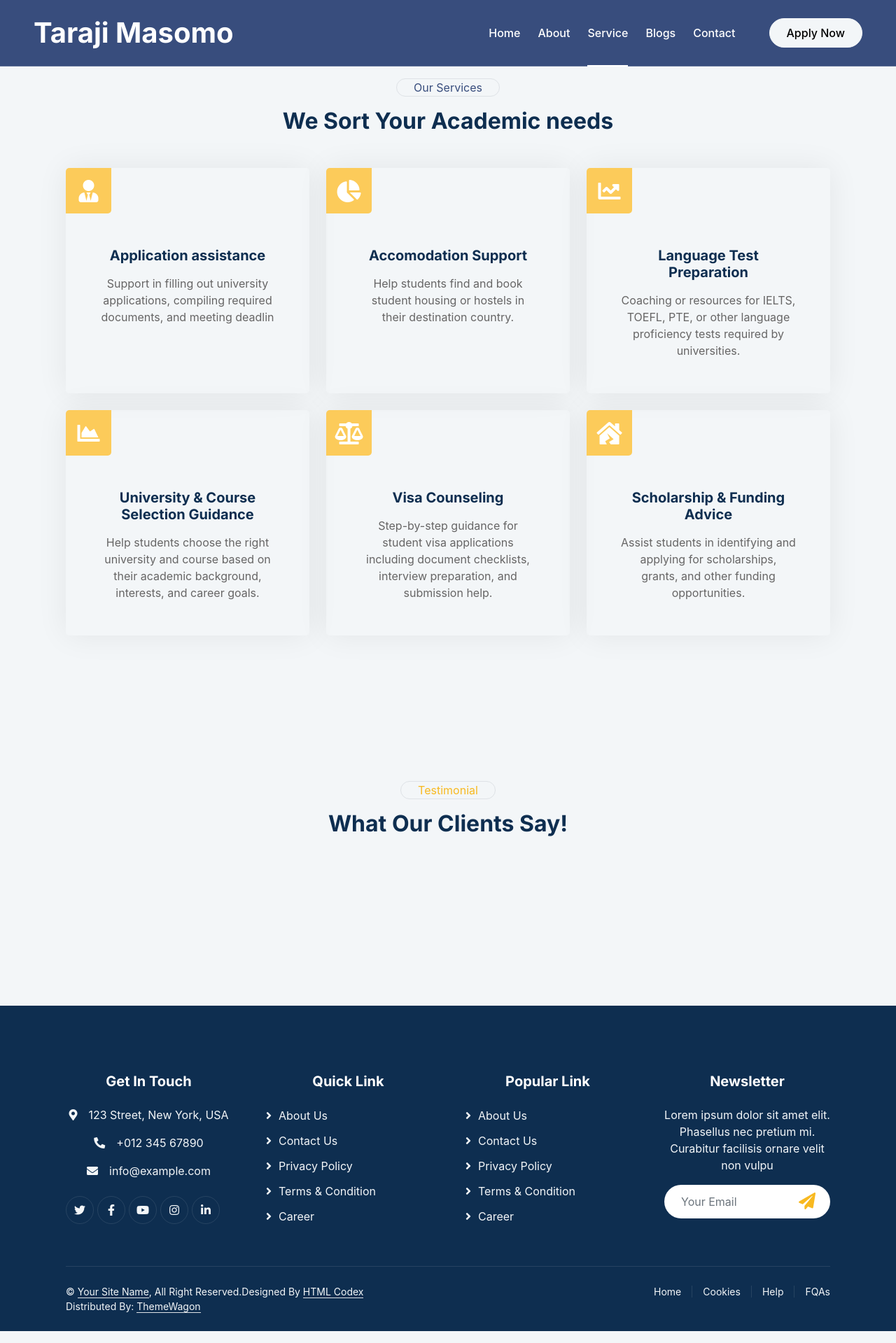
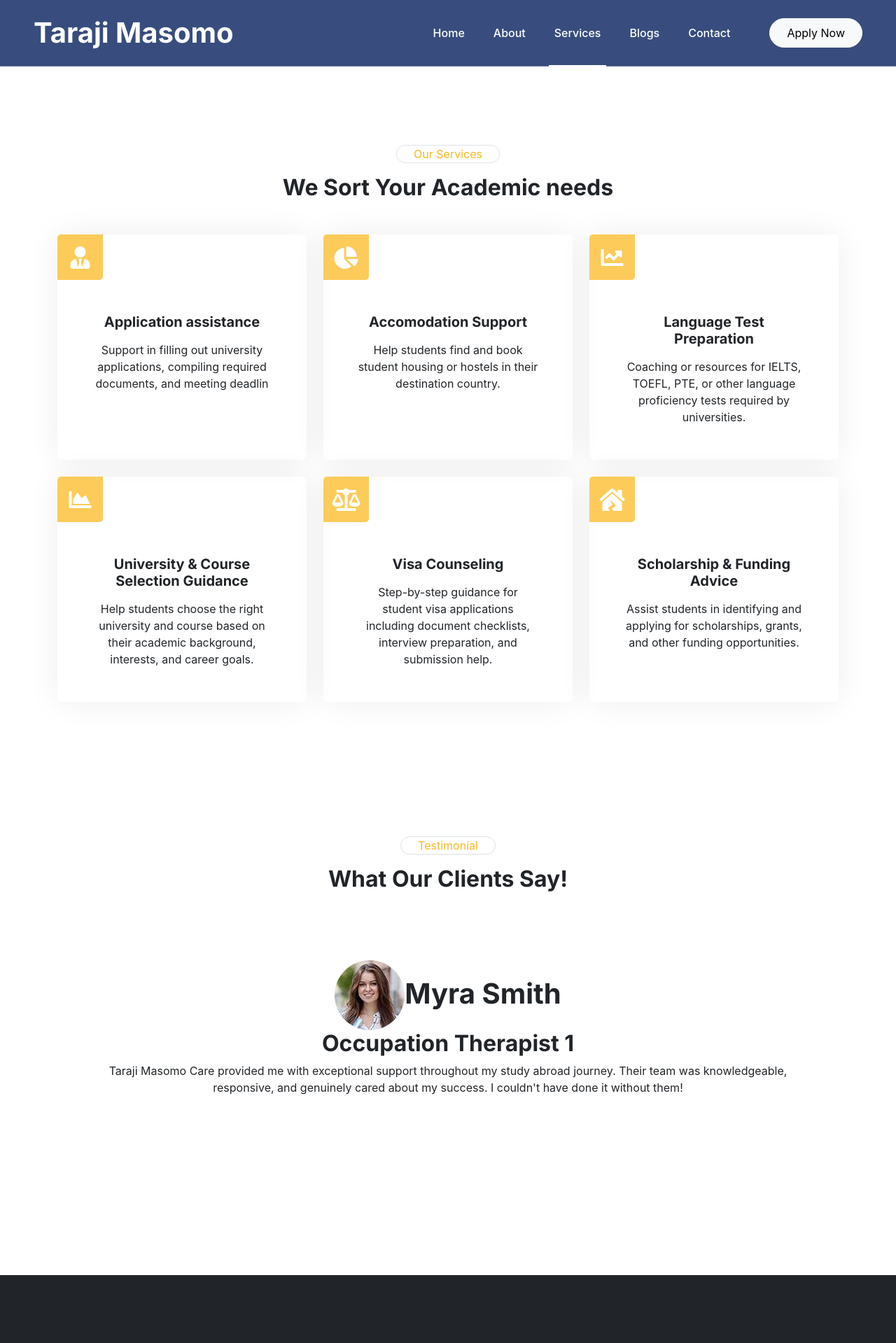
Before and after one commit to KanizoRGB/Masomo-app, a React (Create React App) app: page /services in a window 1280 px wide. Shown: the top 1919 px of the page at 70% size. Built offline with nearby package versions, Linux system fonts and the light colour scheme.

Commit message:
carousel incorporated

```diff
--- a/public/index.html
+++ b/public/index.html
@@ -44,6 +44,7 @@
 
     <!-- Template Stylesheet -->
     <link href="css/style.css" rel="stylesheet">
+    <link rel="stylesheet" href="https://cdn.jsdelivr.net/npm/bootstrap@5.3.6/dist/css/bootstrap.min.css">
   </head>
   <body>
     <noscript>You need to enable JavaScript to run this app.</noscript>
--- a/src/components/Header.js
+++ b/src/components/Header.js
@@ -24,7 +24,7 @@ function Header() {
       <div className="navbar-nav ms-auto py-0">
         <NavLink to="/" className="nav-item nav-link ">Home</NavLink>
         <NavLink to="/about" className="nav-item nav-link">About</NavLink>
-        <NavLink to="/services" className="nav-item nav-link">Service</NavLink>
+        <NavLink to="/services" className="nav-item nav-link">Services</NavLink>
         <NavLink to="/blogs" className="nav-item nav-link">Blogs</NavLink>
         <NavLink to="/contact" className="nav-item nav-link">Contact</NavLink>
       </div>
--- a/src/pages/About.js
+++ b/src/pages/About.js
@@ -12,25 +12,29 @@ function About() {
         </div>
         <div className="col-lg-6 wow fadeInUp " data-wow-delay="0.1s">
           <div className="d-inline-block border rounded-pill px-4 mt-4 mb-3" style={{color:"rgb(248, 185, 32)"}}>About Us</div>
-          <h2 className="mb-4">Scholarships to fund your dreams</h2>
-          <p className="mb-4">Tempor erat elitr rebum at clita. Diam dolor diam ipsum et tempor sit. Aliqu diam amet diam et eos labore. Clita erat ipsum et lorem et sit, sed stet no labore lorem sit. Sanctus clita duo justo et tempor eirmod</p>
+          <h2 className="mb-4">Global Academic Opportunities</h2>
+          <p className="mb-4 text-dark">Our mission is to transform dreams of international education into reality through personalized counseling, comprehensive admissions support, and strategic partnerships with reputable educational institutions worldwide.</p>
+          <p className="mb-4 text-dark">We specialize in study abroad programs, scholarship application assistance, visa processing, internship placements, and pre-departure orientations, aiming to nurture future leaders, professionals, and change-makers in various fields.</p>
+
           <div className="row g-3 mb-4">
             <div className="col-12 d-flex">
-              <div className="flex-shrink-0 btn-lg-square rounded-circle" style={{backgroundColor: "rgb(56, 77, 125)"}}>
-                <i className="fa fa-user-tie text-white" />
-              </div>
+              {/* <div className="flex-shrink-0 btn-lg-square rounded-circle" style={{backgroundColor: "rgb(56, 77, 125)"}}>
+
+              </div> */}
               <div className="ms-4">
-                <h6>Statement of Purpose(SOP)</h6>
-                <span>Tempor erat elitr rebum at clita. Diam dolor ipsum amet eos erat ipsum lorem et sit sed stet lorem sit clita duo</span>
+                <i className="bi bi-eye-fill text-primary" style={{fontSize:"40px"}} />
+                <h6>Vision</h6>
+                <span>To create a better world by embracing change and transforming the African education landscape </span>
               </div>
             </div>
-            <div className="col-12 d-flex">
-              <div className="flex-shrink-0 btn-lg-square rounded-circle " style={{backgroundColor: "rgb(56, 77, 125)"}}>
-                <i className="fa fa-chart-line text-white" />
-              </div>
+            <div className="col-12 d-flex justify-content-center">
+              {/* <div className="flex-shrink-0 btn-lg-square rounded-circle " style={{backgroundColor: "rgb(56, 77, 125)"}}>
+
+              </div> */}
               <div className="ms-4">
-                <h6>Essay Review</h6>
-                <span>Tempor erat elitr rebum at clita. Diam dolor ipsum amet eos erat ipsum lorem et sit sed stet lorem sit clita duo</span>
+                <i className="bi bi-pin-angle-fill text-primary" style={{fontSize:"40px"}}/>
+                <h6>Motto </h6>
+                <span>Pioneering Futures</span>
               </div>
             </div>
           </div>
@@ -42,12 +46,12 @@ function About() {
   {/* About End */}
 
   {/* Newsletter Start */}
-<div className="container-xxl my-6 wow fadeInUp" data-wow-delay="0.1s" style={{backgroundColor: "rgb(56, 77, 125)"}}>
+<div className="container-xxl my-0 wow fadeInUp" data-wow-delay="0.1s" style={{backgroundColor: "rgb(56, 77, 125)"}}>
   <div className="container px-lg-5">
     <div className="row align-items-center" style={{height: 250}}>
       <div className="col-12 col-md-6">
         <h3 className="text-white">Ready to get started</h3>
-        <small className="text-white">Diam elitr est dolore at sanctus nonumy.</small>
+        <small className="text-white">Subscribe to our email to get updates on the latest opportunites available </small>
         <div className="position-relative w-100 mt-3">
           <input className="form-control border-0 rounded-pill w-100 ps-4 pe-5" type="text" placeholder="Enter Your Email" style={{height: 48}} />
           <button type="button" className="btn shadow-none position-absolute top-0 end-0 mt-1 me-2"><i className="fa fa-paper-plane fs-4 " style={{color: "rgb(56, 77, 125)"}} /></button>
--- a/src/pages/Home.js
+++ b/src/pages/Home.js
@@ -1,4 +1,5 @@
 import React from 'react'
+import { Link } from 'react-router-dom'
 
 function Home() {
   return (
@@ -8,8 +9,8 @@ function Home() {
           <div className="row g-5 align-items-center">
             <div className="col-lg-6 text-center text-lg-start">
               <h1 className="text-white mb-4 animated zoomIn">Turn Your Dream of Studying,into Reality</h1>
-              <p className="text-white pb-3 animated zoomIn">Tempor rebum no at dolore lorem clita rebum rebum ipsum rebum stet dolor sed justo kasd. Ut dolor sed magna dolor sea diam. Sit diam sit justo amet ipsum vero ipsum clita lorem</p>
-              <a href className="btn btn-outline-light rounded-pill border-2 py-3 px-5 animated slideInRight">Learn More</a>
+              <p className="text-white pb-3 animated zoomIn">Taraji Masomo Care is an innovative education consultancy dedicated to empowering students across Africa by providing access to global academic opportunities. </p>
+              <Link to='/about' className="btn btn-outline-light rounded-pill border-2 py-3 px-5 animated slideInRight">Learn More</Link>
             </div>
             <div className="col-lg-6 text-center text-lg-start">
             {/* <img className="img-fluid animated zoomIn" src="img/hero.png" alt /> */}
--- a/src/pages/Services.js
+++ b/src/pages/Services.js
@@ -1,4 +1,6 @@
+// import { Carousel } from 'bootstrap';
 import React from 'react'
+import Carousel from 'react-bootstrap/Carousel';
 
 function Services() {
   return (
@@ -8,7 +10,7 @@ function Services() {
   <div className="container-xxl py-6">
     <div className="container">
       <div className="mx-auto text-center wow fadeInUp" data-wow-delay="0.1s" style={{maxWidth: 600}}>
-        <div className="d-inline-block border rounded-pill px-4 mt-3 mb-3" style={{color:"rgb(56, 77, 125)"}}>Our Services</div>
+        <div className="d-inline-block border rounded-pill px-4 mt-3 mb-3" style={{color:"rgb(248, 185, 32)"}}>Our Services</div>
         <h2 className="mb-5">We Sort Your Academic needs</h2>
       </div>
       <div className="row g-4">
@@ -113,13 +115,56 @@ function Services() {
   </div>
   {/* Service End */}
 
-   <div className="container-xxl py-6">
+   {/* Testimonial Start */}
+
+
+
+
+
+<div className="container-xxl py-6">
   <div className="container">
     <div className="mx-auto text-center wow fadeInUp" data-wow-delay="0.1s" style={{maxWidth: 600}}>
-      <div className="d-inline-block border rounded-pill px-4 mt-3 mb-3" style={{color:"rgb(248, 185, 32)"}}>Testimonial</div>
+      <div className="d-inline-block border rounded-pill px-4 mb-3" style={{color:"rgb(248, 185, 32)"}}>Testimonial</div>
       <h2 className="mb-5">What Our Clients Say!</h2>
     </div>
-    <div className="owl-carousel testimonial-carousel wow fadeInUp" data-wow-delay="0.1s">
+    <div id="carouselExampleInterval" className="carousel slide p-5" data-bs-ride="carousel">
+      <div className="carousel-inner">
+        <div className="carousel-item active" data-bs-interval={5000}>
+          <div className='d-flex justify-content-center'>
+            <img src="img/testimonial-1.jpg" className="rounded-circle" alt="..." />
+            <h1 className='pt-4 mb-0'> Myra Smith</h1>
+          </div>
+          <h2>Occupation Therapist 1</h2>
+          <p>Taraji Masomo Care provided me with exceptional support throughout my study abroad journey. Their team was knowledgeable, responsive, and genuinely cared about my success. I couldn't have done it without them!</p>
+        </div>
+        <div className="carousel-item " data-bs-interval={5000}>
+          <div className='d-flex justify-content-center'>
+            <img src="img/testimonial-2.jpg" className="rounded-circle" alt="..." />
+            <h1 className='pt-4 mb-0'> Myra Smith</h1>
+          </div>
+          <h2>Occupation Therapist 2</h2>
+          <p>Taraji Masomo Care provided me with exceptional support throughout my study abroad journey. Their team was knowledgeable, responsive, and genuinely cared about my success. I couldn't have done it without them!</p>
+        </div>
+        <div className="carousel-item " data-bs-interval={5000}>
+          <div className='d-flex justify-content-center'>
+            <img src="img/testimonial-3.jpg" className="rounded-circle" alt="..." />
+            <h1 className='pt-4 mb-0'> Myra Smith</h1>
+          </div>
+          <h2>Occupation Therapist 3</h2>
+          <p>Taraji Masomo Care provided me with exceptional support throughout my study abroad journey. Their team was knowledgeable, responsive, and genuinely cared about my success. I couldn't have done it without them!</p>
+        </div>
+
+      </div>
+      <button className="carousel-control-prev text-dark" type="button" data-bs-target="#carouselExampleInterval" data-bs-slide="prev">
+        <span className="carousel-control-prev-icon text-primary" aria-hidden="true" />
+        <span className="visually-hidden">Previous</span>
+      </button>
+      <button className="carousel-control-next text-dark" type="button" data-bs-target="#carouselExampleInterval" data-bs-slide="next">
+        <span className="carousel-control-next-icon text-primary" aria-hidden="true" />
+        <span className="visually-hidden">Next</span>
+      </button>
+    </div>
+    {/* <div className=" testimonial-carousel wow fadeInUp" data-wow-delay="0.1s">
       <div className="testimonial-item rounded p-4">
         <i className="fa fa-quote-left fa-2x text-primary mb-3" />
         <p>Dolor et eos labore, stet justo sed est sed. Diam sed sed dolor stet amet eirmod eos labore diam</p>
@@ -164,9 +209,11 @@ function Services() {
           </div>
         </div>
       </div>
-    </div>
+    </div> */}
   </div>
 </div>
+{/* Testimonial End */}
+
 
     </div>
   )
```
Also changed, not shown: public/img/bakery.jpg (added).
